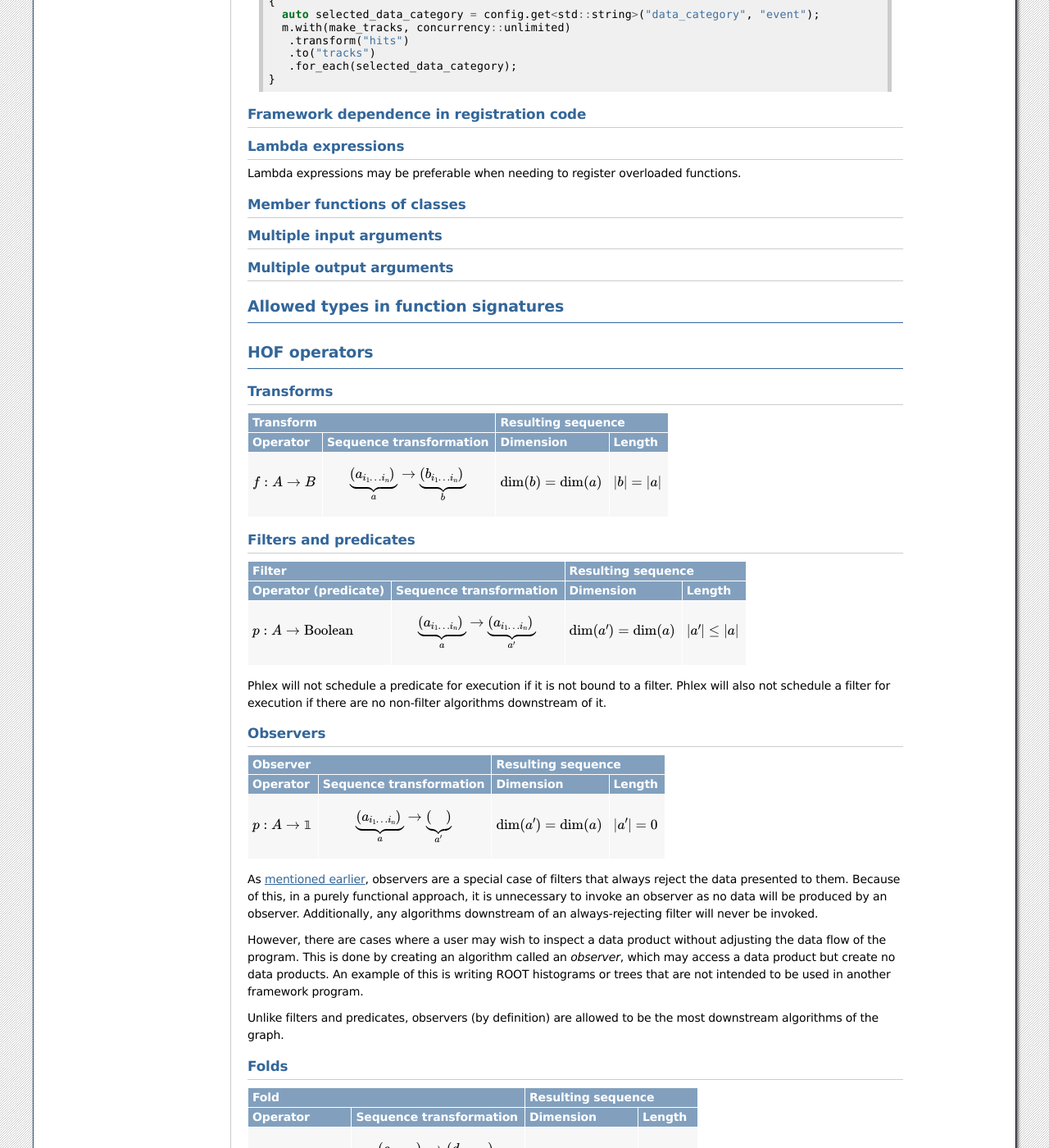
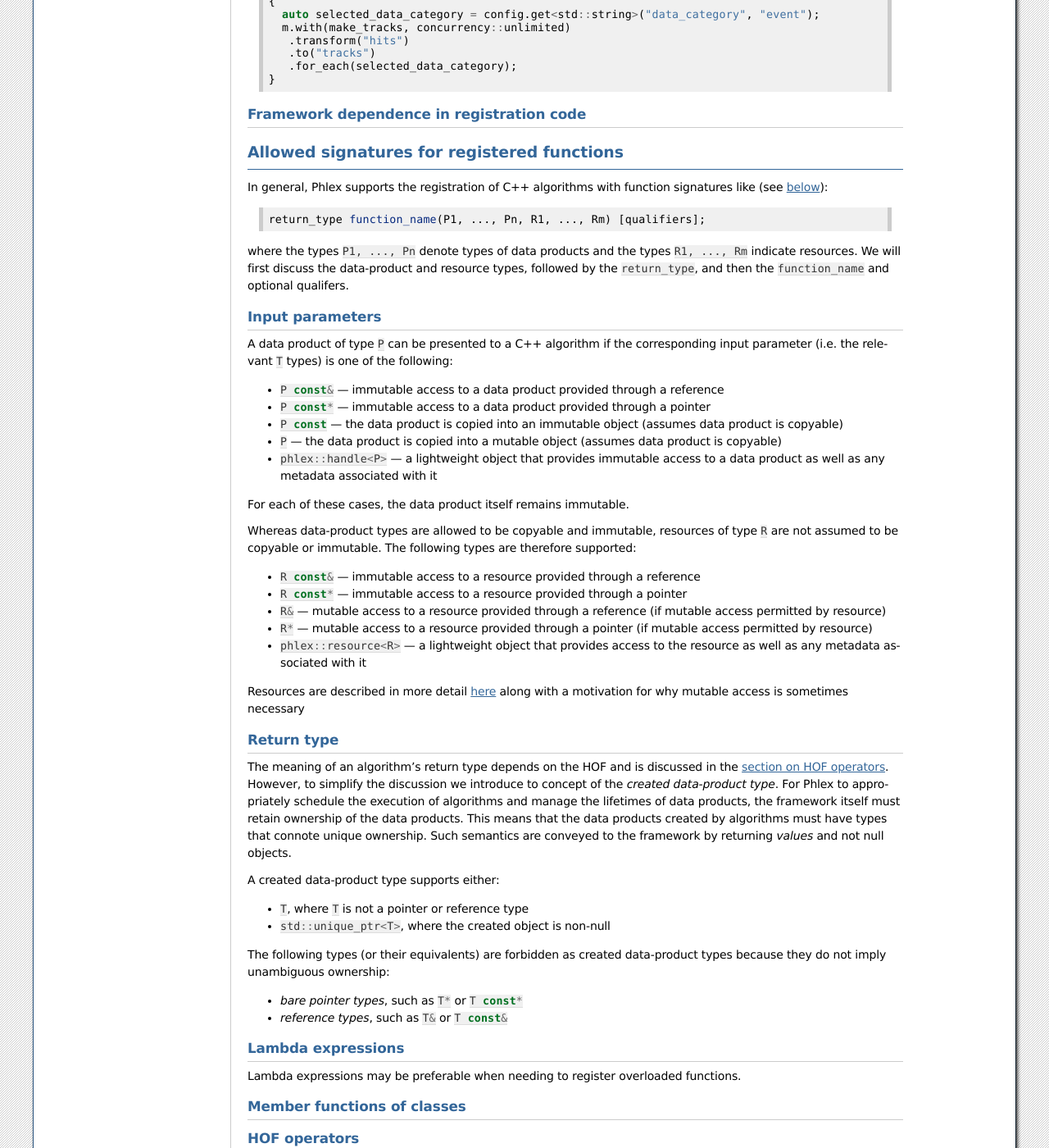
Before and after one commit to Framework-R-D/phlex-design, a Sphinx documentation site: the page built from doc/algorithms.rst, in a window 1280 px wide and 1400 px high, scrolled down 1086 px. Shown: the whole window at 82% size. Built offline with Sphinx 7.4.7, drawn with Linux system fonts in a browser that asks for light colours; some of the changed text lies outside the part shown.

Commit message:
Expand algorithms and describe data-product types

```diff
--- a/doc/algorithms.rst
+++ b/doc/algorithms.rst
@@ -2,7 +2,7 @@ Algorithms
 ==========
 
 As :ref:`mentioned earlier <programming_paradigm:Higher-order functions supported by Phlex>`, an algorithm is registered with the framework as an operator to a higher-order function (HOF).
-The specific signature expected of each algorithm depends on which HOF is needed (see the :ref:`algorithms:HOF operators` below).
+The specific signature expected of each algorithm depends on which HOF is needed (see the :ref:`hof_operators:HOF operators` below).
 Usually, an algorithm does not need to depend on framework interface :dune:`20 Algorithms independent of framework interface`.
 There may be scenarios, however, where dependence on framework interface is required, especially if framework-specific metadata types are used by the algorithm.
 
@@ -44,7 +44,7 @@ The above code specifies 6 pieces of information:
 5. The name(s) of the data product created by the algorithm
 6. The data category where the input data products are found and the output data products are to be placed
 
-The set of information required by the framework for registering an algorithm largely depends on the HOF being used (see :ref:`below <algorithms:HOF operators>` for specific interface).
+The set of information required by the framework for registering an algorithm largely depends on the HOF being used (see the :ref:`section on HOF operators <hof_operators:HOF operators>` for specific interface).
 However, in general, the registration code will specify which data products are required/produced by the algorithm :dune:`1.1 Algorithm Communication Via Data Products` and the hardware resources required by the algorithm :dune:`4 Algorithm hardware requirements`.
 
 When executed, the above code creates a :term:`configured higher-order function <Configured higher-order function (CHOF)>`, which serves as a node in the function-centric data-flow graph.
@@ -69,6 +69,61 @@ A more typical usage pattern is to access information from the program's configu
 Framework dependence in registration code
 ^^^^^^^^^^^^^^^^^^^^^^^^^^^^^^^^^^^^^^^^^
 
+Allowed signatures for registered functions
+-------------------------------------------
+
+In general, Phlex supports the registration of C++ algorithms with function signatures like (see :ref:`below <algorithms:HOF operators>`):
+
+.. code:: c++
+
+   return_type function_name(P1, ..., Pn, R1, ..., Rm) [qualifiers];
+
+where the types :cpp:`P1, ..., Pn` denote types of data products and the types :cpp:`R1, ..., Rm` indicate resources.
+We will first discuss the data-product and resource types, followed by the :cpp:`return_type`, and then the :cpp:`function_name` and optional qualifers.
+
+Input parameters
+^^^^^^^^^^^^^^^^
+
+A data product of type :cpp:`P` can be presented to a C++ algorithm if the corresponding input parameter (i.e. the relevant :cpp:`T` types) is one of the following:
+
+- :cpp:`P const&` — immutable access to a data product provided through a reference
+- :cpp:`P const*` — immutable access to a data product provided through a pointer
+- :cpp:`P const` — the data product is copied into an immutable object (assumes data product is copyable)
+- :cpp:`P` — the data product is copied into a mutable object (assumes data product is copyable)
+- :cpp:`phlex::handle<P>` — a lightweight object that provides immutable access to a data product as well as any metadata associated with it
+
+For each of these cases, the data product itself remains immutable.
+
+Whereas data-product types are allowed to be copyable and immutable, resources of type :cpp:`R` are not assumed to be copyable or immutable.
+The following types are therefore supported:
+
+- :cpp:`R const&` — immutable access to a resource provided through a reference
+- :cpp:`R const*` — immutable access to a resource provided through a pointer
+- :cpp:`R&` — mutable access to a resource provided through a reference (if mutable access permitted by resource)
+- :cpp:`R*` — mutable access to a resource provided through a pointer (if mutable access permitted by resource)
+- :cpp:`phlex::resource<R>` — a lightweight object that provides access to the resource as well as any metadata associated with it
+
+Resources are described in more detail :ref:`here <resources:Resources>` along with a motivation for why mutable access is sometimes necessary
+
+Return type
+^^^^^^^^^^^
+
+The meaning of an algorithm's return type depends on the HOF and is discussed in the :ref:`section on HOF operators <hof_operators:HOF operators>`.
+However, to simplify the discussion we introduce to concept of the *created data-product type*.
+For Phlex to appropriately schedule the execution of algorithms and manage the lifetimes of data products, the framework itself must retain ownership of the data products.
+This means that the data products created by algorithms must have types that connote unique ownership.
+Such semantics are conveyed to the framework by returning *values* and not null objects.
+
+A created data-product type supports either:
+
+- :cpp:`T`, where :cpp:`T` is not a pointer or reference type
+- :cpp:`std::unique_ptr<T>`, where the created object is non-null
+
+The following types (or their equivalents) are forbidden as created data-product types because they do not imply unambiguous ownership:
+
+- *bare pointer types*, such as :cpp:`T*` or :cpp:`T const*`
+- *reference types*, such as :cpp:`T&` or :cpp:`T const&`
+
 Lambda expressions
 ^^^^^^^^^^^^^^^^^^
 
@@ -77,97 +132,13 @@ Lambda expressions may be preferable when needing to register overloaded functio
 Member functions of classes
 ^^^^^^^^^^^^^^^^^^^^^^^^^^^
 
-Multiple input arguments
-^^^^^^^^^^^^^^^^^^^^^^^^
+HOF operators
+^^^^^^^^^^^^^
 
-Multiple output arguments
-^^^^^^^^^^^^^^^^^^^^^^^^^
+The specific function signature of the algorithm depends on the HOF to which the algorithm serves as an operator.
+Please see the below links for details on each operator.
 
-Allowed types in function signatures
-------------------------------------
+.. toctree::
+   :maxdepth: 2
 
-
-
-HOF operators
--------------
-
-Transforms
-^^^^^^^^^^
-
-+----------------------------+--------------------------------------------------+-----------------------------------------------+
-| Transform                                                                     | Resulting sequence                            |
-+----------------------------+--------------------------------------------------+---------------------------+-------------------+
-| Operator                   | Sequence transformation                          | Dimension                 | Length            |
-+============================+==================================================+===========================+===================+
-| :math:`f: A \rightarrow B` | .. math::                                        | :math:`\dim(b) = \dim(a)` | :math:`|b| = |a|` |
-|                            |    \underbrace{(a_{i_1\dots i_n})}_a \rightarrow |                           |                   |
-|                            |    \underbrace{(b_{i_1\dots i_n})}_b             |                           |                   |
-+----------------------------+--------------------------------------------------+---------------------------+-------------------+
-
-Filters and predicates
-^^^^^^^^^^^^^^^^^^^^^^
-
-+--------------------------------------------------------------------------------------------+---------------------------------------------------+
-| Filter                                                                                     | Resulting sequence                                |
-+-----------------------------------------+--------------------------------------------------+----------------------------+----------------------+
-| Operator (predicate)                    | Sequence transformation                          | Dimension                  | Length               |
-+=========================================+==================================================+============================+======================+
-| :math:`p: A \rightarrow \mbox{Boolean}` | .. math::                                        | :math:`\dim(a') = \dim(a)` | :math:`|a'| \le |a|` |
-|                                         |    \underbrace{(a_{i_1\dots i_n})}_a \rightarrow |                            |                      |
-|                                         |    \underbrace{(a_{i_1\dots i_n})}_{a'}          |                            |                      |
-+-----------------------------------------+--------------------------------------------------+----------------------------+----------------------+
-
-Phlex will not schedule a predicate for execution if it is not bound to a filter.
-Phlex will also not schedule a filter for execution if there are no non-filter algorithms downstream of it.
-
-Observers
-^^^^^^^^^
-
-+----------------------------------------------------------------------------------------+-----------------------------------------------+
-| Observer                                                                               | Resulting sequence                            |
-+-------------------------------------+--------------------------------------------------+----------------------------+------------------+
-| Operator                            | Sequence transformation                          | Dimension                  | Length           |
-+=====================================+==================================================+============================+==================+
-| :math:`p: A \rightarrow \mathbb{1}` | .. math::                                        | :math:`\dim(a') = \dim(a)` | :math:`|a'| = 0` |
-|                                     |    \underbrace{(a_{i_1\dots i_n})}_a \rightarrow |                            |                  |
-|                                     |    \underbrace{(\quad)}_{a'}                     |                            |                  |
-+-------------------------------------+--------------------------------------------------+----------------------------+------------------+
-
-As :ref:`mentioned earlier <programming_paradigm:Higher-order functions supported by Phlex>`, observers are a special case of filters that always reject the data presented to them.
-Because of this, in a purely functional approach, it is unnecessary to invoke an observer as no data will be produced by an observer.
-Additionally, any algorithms downstream of an always-rejecting filter will never be invoked.
-
-However, there are cases where a user may wish to inspect a data product without adjusting the data flow of the program.
-This is done by creating an algorithm called an *observer*, which may access a data product but create no data products.
-An example of this is writing ROOT histograms or trees that are not intended to be used in another framework program.
-
-Unlike filters and predicates, observers (by definition) are allowed to be the most downstream algorithms of the graph.
-
-Folds
-^^^^^
-
-+----------------------------------------------------------------------------------------+-----------------------------------------------+
-| Fold                                                                                   | Resulting sequence                            |
-+-------------------------------------+--------------------------------------------------+---------------------------+-------------------+
-| Operator                            | Sequence transformation                          | Dimension                 | Length            |
-+=====================================+==================================================+===========================+===================+
-| :math:`g: C \times D \rightarrow D` | .. math::                                        | :math:`\dim(d) < \dim(c)` | :math:`|d| < |c|` |
-|                                     |    \underbrace{(c_{i_1\dots i_n})}_c \rightarrow |                           |                   |
-|                                     |    \underbrace{(d_{i_1\dots i_m})}_d             |                           |                   |
-+-------------------------------------+--------------------------------------------------+---------------------------+-------------------+
-
-Unfolds
-^^^^^^^
-
-+-------------------------------------------------------------------------------------------+-----------------------------------------------+
-| Unfold                                                                                    | Resulting sequence                            |
-+----------------------------------------+--------------------------------------------------+---------------------------+-------------------+
-| Operators                              | Sequence transformation                          | Dimension                 | Length            |
-+========================================+==================================================+===========================+===================+
-| .. math::                              | .. math::                                        | :math:`\dim(c) > \dim(d)` | :math:`|c| > |d|` |
-|    p: D &\rightarrow \mbox{Boolean} \\ |    \underbrace{(d_{i_1\dots i_m})}_d \rightarrow |                           |                   |
-|    q: D &\rightarrow D \times C        |    \underbrace{(c_{i_1\dots i_n})}_c             |                           |                   |
-+----------------------------------------+--------------------------------------------------+---------------------------+-------------------+
-
-Composite CHOFs
----------------
+   hof_operators
```
Also changed, not shown: doc/hof_operators.rst (added, +85 -0 lines).
